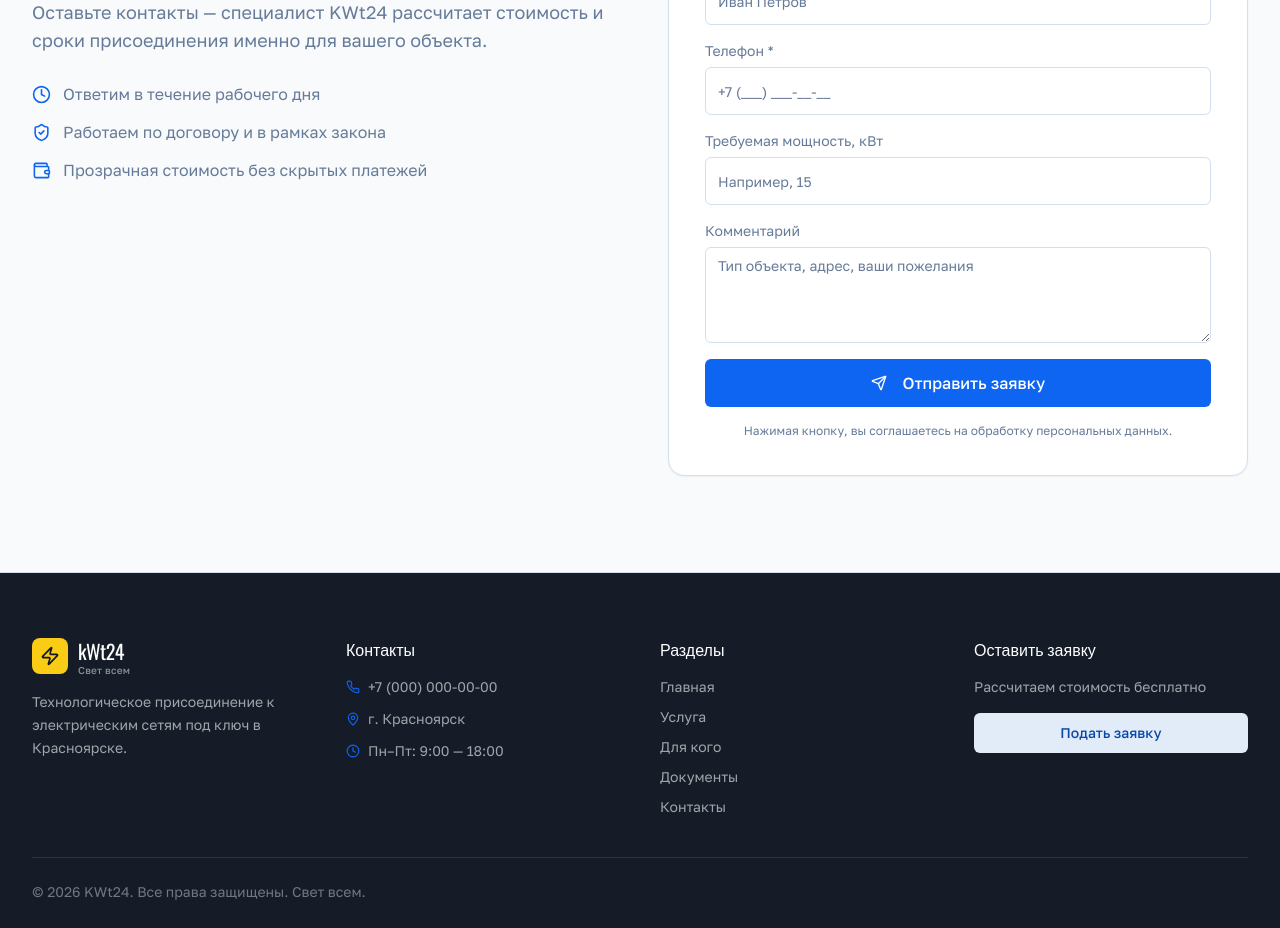
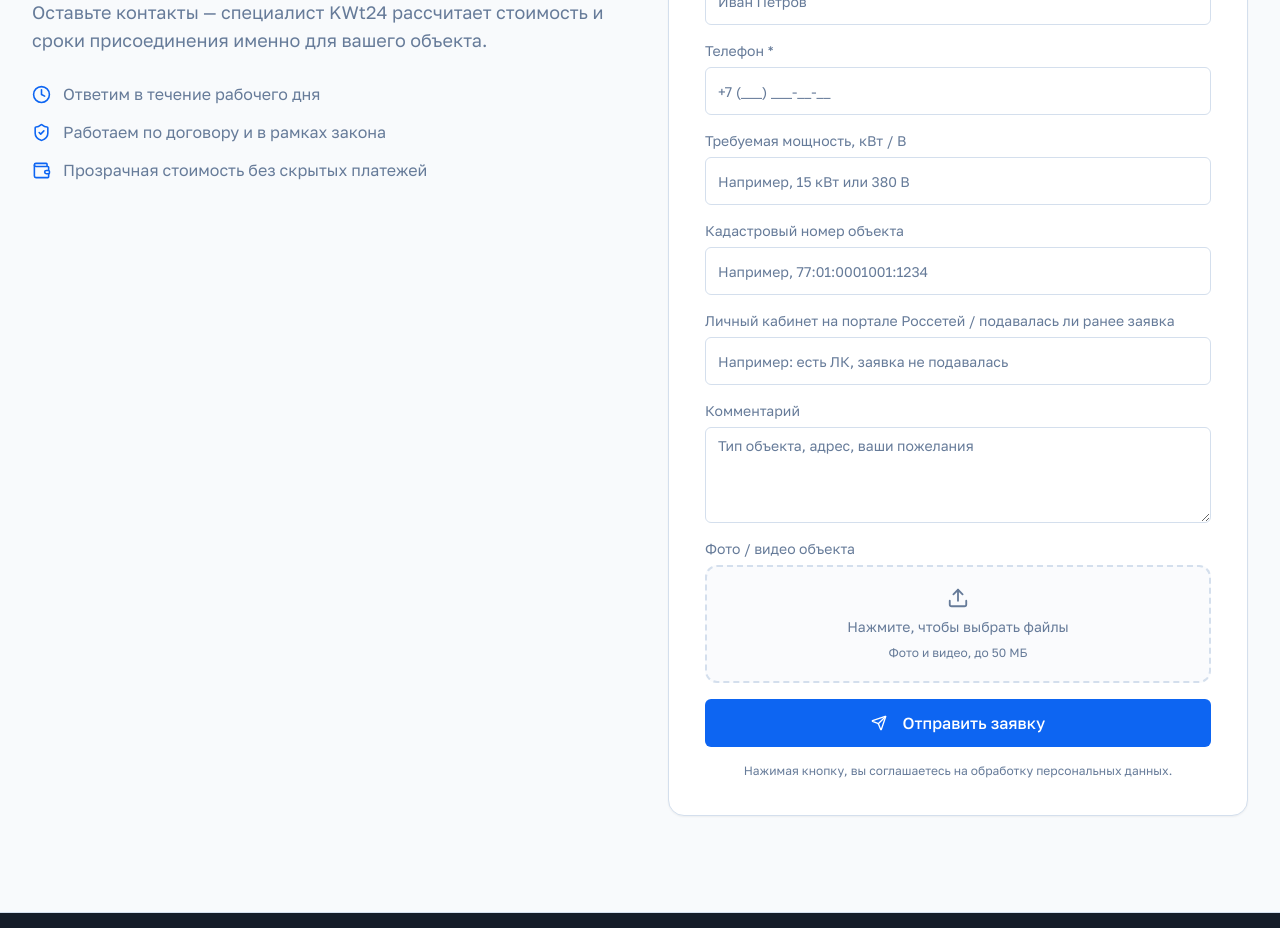
Before and after one commit to pr-poehali-dev/create-project-5, a React (Vite) app: page / in a window 1280 px wide. Shown: the part 2880-3808 px from the top of the page. Built offline with nearby package versions, Linux system fonts and the light colour scheme.

Commit message:
feat: add client form fields and media upload

```diff
--- a/src/pages/Index.tsx
+++ b/src/pages/Index.tsx
@@ -48,14 +48,39 @@ const TG_CHAT_ID = '8090597648';
 
 const Index = () => {
   const { toast } = useToast();
-  const [form, setForm] = useState({ name: '', phone: '', power: '', comment: '' });
+  const [form, setForm] = useState({ name: '', phone: '', power: '', cadastral: '', rosseti: '', comment: '' });
+  const [files, setFiles] = useState<File[]>([]);
   const [menuOpen, setMenuOpen] = useState(false);
   const [loading, setLoading] = useState(false);
+
+  const handleFiles = (e: React.ChangeEvent<HTMLInputElement>) => {
+    if (e.target.files) setFiles(Array.from(e.target.files));
+  };
+
+  const sendFile = async (file: File) => {
+    const formData = new FormData();
+    formData.append('chat_id', TG_CHAT_ID);
+    const isVideo = file.type.startsWith('video/');
+    formData.append(isVideo ? 'video' : 'photo', file);
+    await fetch(`https://api.telegram.org/bot${TG_TOKEN}/${isVideo ? 'sendVideo' : 'sendPhoto'}`, {
+      method: 'POST',
+      body: formData,
+    });
+  };
 
   const submit = async (e: React.FormEvent) => {
     e.preventDefault();
     setLoading(true);
-    const text = `⚡️ Новая заявка kWt24\n\n👤 Имя: ${form.name}\n📞 Телефон: ${form.phone}\n🔌 Мощность: ${form.power || '—'} кВт\n💬 Комментарий: ${form.comment || '—'}`;
+    const text = [
+      '⚡️ Новая заявка kWt24',
+      '',
+      `👤 Имя: ${form.name}`,
+      `📞 Телефон: ${form.phone}`,
+      `🔌 Мощность: ${form.power || '—'}`,
+      `🏠 Кадастровый номер: ${form.cadastral || '—'}`,
+      `🖥 Портал Россетей / заявка ранее: ${form.rosseti || '—'}`,
+      `💬 Комментарий: ${form.comment || '—'}`,
+    ].join('\n');
     try {
       const res = await fetch(`https://api.telegram.org/bot${TG_TOKEN}/sendMessage`, {
         method: 'POST',
@@ -63,8 +88,10 @@ const Index = () => {
         body: JSON.stringify({ chat_id: TG_CHAT_ID, text }),
       });
       if (!res.ok) throw new Error();
+      for (const file of files) await sendFile(file);
       toast({ title: 'Заявка принята!', description: 'Мы свяжемся с вами в ближайшее время для расчёта.' });
-      setForm({ name: '', phone: '', power: '', comment: '' });
+      setForm({ name: '', phone: '', power: '', cadastral: '', rosseti: '', comment: '' });
+      setFiles([]);
     } catch {
       toast({ title: 'Ошибка', description: 'Не удалось отправить заявку. Позвоните нам напрямую.', variant: 'destructive' });
     } finally {
@@ -361,11 +388,29 @@ const Index = () => {
                   />
                 </div>
                 <div>
-                  <label className="text-sm text-muted-foreground mb-1.5 block">Требуемая мощность, кВт</label>
+                  <label className="text-sm text-muted-foreground mb-1.5 block">Требуемая мощность, кВт / В</label>
                   <Input
-                    placeholder="Например, 15"
+                    placeholder="Например, 15 кВт или 380 В"
                     value={form.power}
                     onChange={(e) => setForm({ ...form, power: e.target.value })}
+                    className="h-12"
+                  />
+                </div>
+                <div>
+                  <label className="text-sm text-muted-foreground mb-1.5 block">Кадастровый номер объекта</label>
+                  <Input
+                    placeholder="Например, 77:01:0001001:1234"
+                    value={form.cadastral}
+                    onChange={(e) => setForm({ ...form, cadastral: e.target.value })}
+                    className="h-12"
+                  />
+                </div>
+                <div>
+                  <label className="text-sm text-muted-foreground mb-1.5 block">Личный кабинет на портале Россетей / подавалась ли ранее заявка</label>
+                  <Input
+                    placeholder="Например: есть ЛК, заявка не подавалась"
+                    value={form.rosseti}
+                    onChange={(e) => setForm({ ...form, rosseti: e.target.value })}
                     className="h-12"
                   />
                 </div>
@@ -377,6 +422,27 @@ const Index = () => {
                     onChange={(e) => setForm({ ...form, comment: e.target.value })}
                     className="min-h-24"
                   />
+                </div>
+                <div>
+                  <label className="text-sm text-muted-foreground mb-1.5 block">Фото / видео объекта</label>
+                  <label className="flex flex-col items-center justify-center gap-2 border-2 border-dashed border-border rounded-xl p-5 cursor-pointer hover:border-primary transition-colors bg-muted/30">
+                    <Icon name="Upload" size={22} className="text-muted-foreground" />
+                    <span className="text-sm text-muted-foreground text-center">
+                      {files.length > 0 ? `Выбрано файлов: ${files.length}` : 'Нажмите, чтобы выбрать файлы'}
+                    </span>
+                    <span className="text-xs text-muted-foreground">Фото и видео, до 50 МБ</span>
+                    <input type="file" multiple accept="image/*,video/*" className="hidden" onChange={handleFiles} />
+                  </label>
+                  {files.length > 0 && (
+                    <ul className="mt-2 space-y-1">
+                      {files.map((f, i) => (
+                        <li key={i} className="text-xs text-muted-foreground flex items-center gap-1.5">
+                          <Icon name={f.type.startsWith('video/') ? 'Video' : 'Image'} size={13} />
+                          {f.name}
+                        </li>
+                      ))}
+                    </ul>
+                  )}
                 </div>
                 <Button type="submit" size="lg" className="w-full font-medium text-base h-12" disabled={loading}>
                   <Icon name={loading ? 'Loader' : 'Send'} size={17} className={`mr-2 ${loading ? 'animate-spin' : ''}`} />
```
